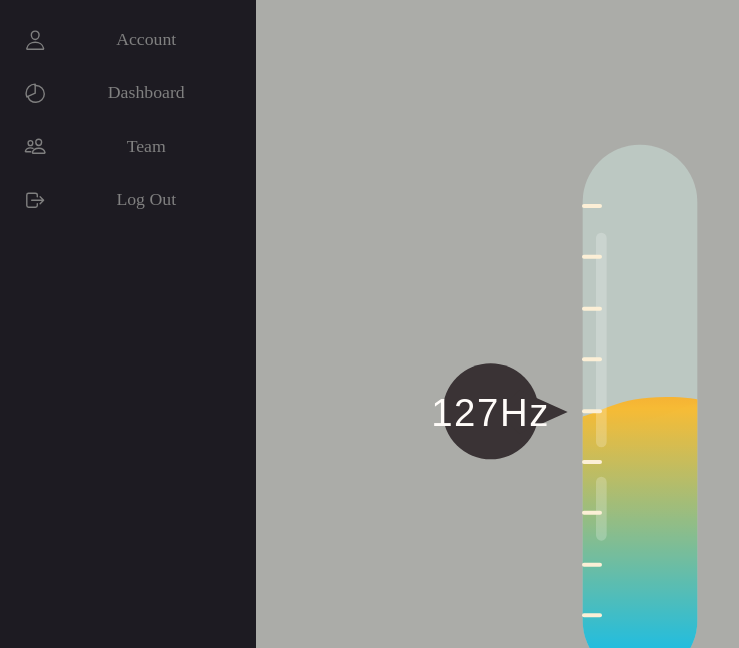
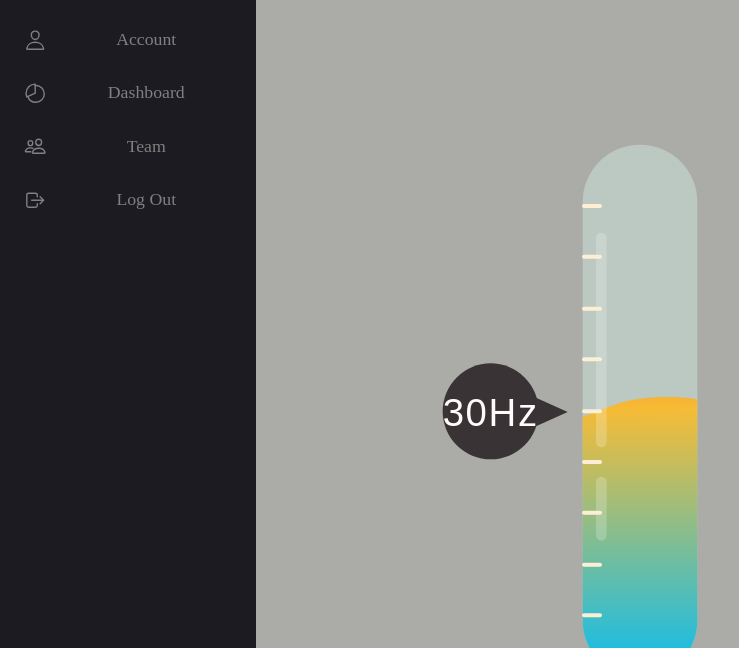
Before and after one commit to lambsauce700/SeniorProject, a website: page home.html in a window 1280 px wide. Shown: the part 152-800 px from the top of the page, without its empty margins (0-739 px from the left). Drawn offline with nearby package versions, Linux system fonts and the light colour scheme; a web font is replaced by a local one.

Commit message:
changed maximum  to 60 hz

```diff
--- a/home.html
+++ b/home.html
@@ -208,7 +208,7 @@
             dragTip = select('.dragTip'),
             minDragY = -380,
             liquidId = 0,
-            step = Math.abs(minDragY / 255),//you can adjust maximum speed value here
+            step = Math.abs(minDragY / 60),//you can adjust maximum speed value here
             snap = Math.abs(minDragY / 10),
             followerVY = 0
 
@@ -248,7 +248,7 @@
         })
 
         function onUpdate() {
-            // liquidId = Math.abs(Math.round(dragger._gsTransform.y / step));      integer value
+
 
             liquidId = Math.abs(Math.round(dragger._gsTransform.y / step)); // this is your speed
             label.textContent = liquidId + 'Hz';
```
